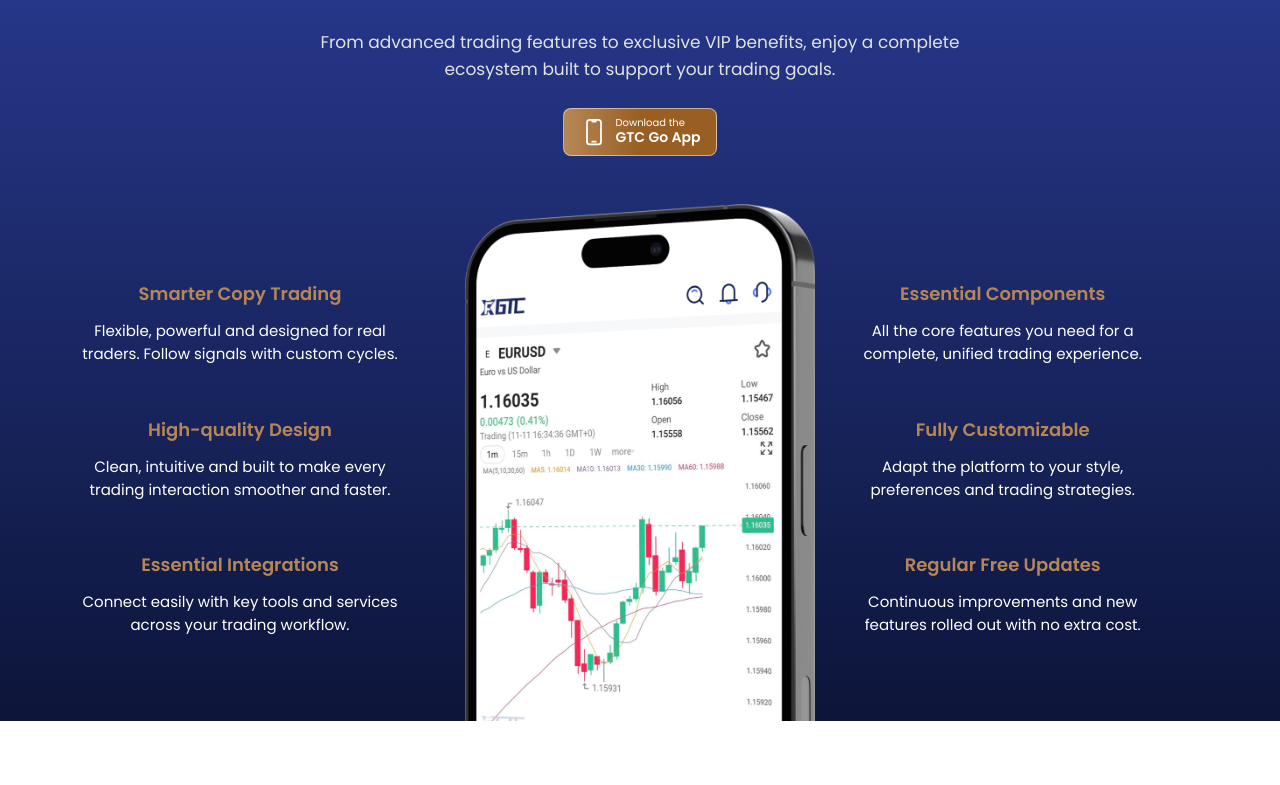
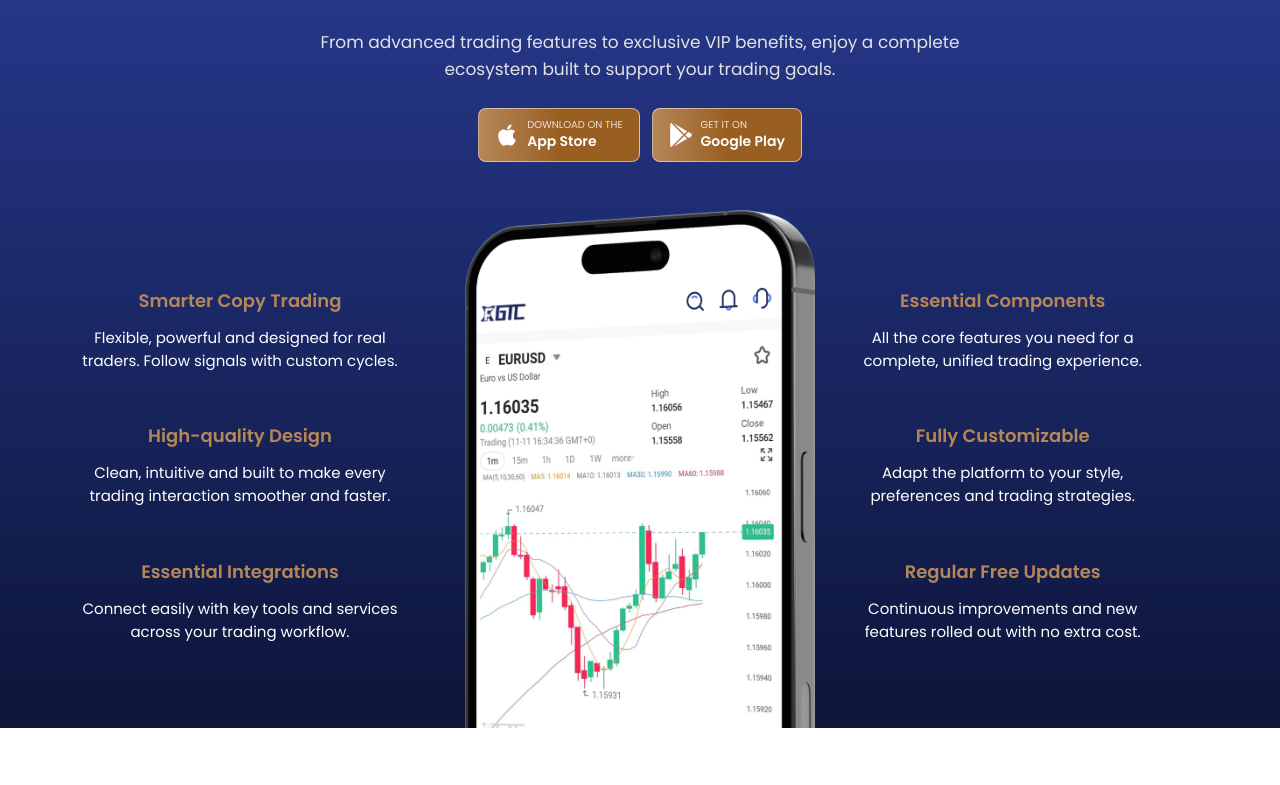
Before and after one commit to webteamgtc/landing, a Next.js app: page /one-powerful-app in a window 1280 px wide. Shown: the part 1595-2380 px from the top of the page. Built offline with nearby package versions, Linux system fonts and the light colour scheme.

Commit message:
linked button

```diff
--- a/src/app/components/Footer.jsx
+++ b/src/app/components/Footer.jsx
@@ -1,7 +1,7 @@
 import Image from "next/image";
 import Link from "next/link";
 import CopyRight from "./CopyRight";
-import OneLinkButton from "./OneLinkButton";
+import { StoreBadge } from "./OneLinkButton";
 
 export default function Footer() {
   const socialLinks = [
@@ -59,7 +59,10 @@ export default function Footer() {
               </div>
             </div>
 
-          <OneLinkButton />
+          <div className="flex flex-wrap items-center gap-3">
+            <StoreBadge type="appstore" className="bg-[#111e62]" />
+            <StoreBadge type="googleplay" className="bg-[#111e62]" />
+          </div>
           </div>
 
           <div className="h-px w-full bg-white/20" />
--- a/src/app/components/OneLinkButton.jsx
+++ b/src/app/components/OneLinkButton.jsx
@@ -35,6 +35,78 @@ export function buildOneLinkUrl(searchParams) {
 
   const qs = params.toString();
   return qs ? `${ONE_LINK_BASE}?${qs}` : ONE_LINK_BASE;
+}
+
+/* ------------------------------------------------------------------ */
+/*  StoreBadge – individual App Store / Google Play badge (OneLink)    */
+/* ------------------------------------------------------------------ */
+
+const storeConfig = {
+  appstore: {
+    label: "App Store",
+    sublabel: "Download on the",
+    icon: (
+      <svg className="h-6 w-6 shrink-0" fill="currentColor" viewBox="0 0 384 512">
+        <path d="M318.7 268.7c-.2-36.7 16.4-64.4 50-84.8-18.8-26.9-47.2-41.7-84.7-44.6-35.5-2.8-74.3 20.7-88.5 20.7-15 0-49.4-19.7-76.4-19.7C63.3 141.2 4 184.8 4 273.5c0 26.2 4.8 53.3 14.4 81.2 12.8 36.7 59 126.7 107.2 125.2 25.2-.6 43-17.9 75.8-17.9 31.8 0 48.3 17.9 76.4 17.9 48.6-.7 90.4-82.5 102.6-119.3-65.2-30.7-61.7-90-61.7-91.9zm-56.6-164.2c27.3-32.4 24.8-61.9 24-72.5-24.1 1.4-52 16.4-67.9 34.9-17.5 19.8-27.8 44.3-25.6 71.9 26.1 2 49.9-11.4 69.5-34.3z" />
+      </svg>
+    ),
+  },
+  googleplay: {
+    label: "Google Play",
+    sublabel: "Get it on",
+    icon: (
+      <svg className="h-6 w-6 shrink-0" fill="currentColor" viewBox="0 0 512 512">
+        <path d="M325.3 234.3L104.6 13l280.8 161.2-60.1 60.1zM47 0C34 6.8 25.3 19.2 25.3 35.3v441.3c0 16.1 8.7 28.5 21.7 35.3l256.6-256L47 0zm425.2 225.6l-58.9-34.1-65.7 64.5 65.7 64.5 60.1-34.1c18-14.3 18-46.5-1.2-60.8zM104.6 499l280.8-161.2-60.1-60.1L104.6 499z" />
+      </svg>
+    ),
+  },
+};
+
+function StoreBadgeInner({ type = "appstore", className = "" }) {
+  const searchParams = useSearchParams();
+  const href = buildOneLinkUrl(searchParams);
+  const config = storeConfig[type];
+
+  return (
+    <a
+      href={href}
+      target="_blank"
+      rel="noopener noreferrer"
+      className={`inline-flex items-center gap-2 rounded-lg px-4 py-2.5 text-white transition hover:opacity-90 ${className}`}
+    >
+      {config.icon}
+      <div className="text-left leading-tight">
+        <div className="text-[10px] uppercase opacity-80">{config.sublabel}</div>
+        <div className="text-sm font-semibold">{config.label}</div>
+      </div>
+    </a>
+  );
+}
+
+function StoreBadgeFallback({ type = "appstore", className = "" }) {
+  const config = storeConfig[type];
+  return (
+    <a
+      href={ONE_LINK_BASE}
+      target="_blank"
+      rel="noopener noreferrer"
+      className={`inline-flex items-center gap-2 rounded-lg px-4 py-2.5 text-white transition hover:opacity-90 ${className}`}
+    >
+      {config.icon}
+      <div className="text-left leading-tight">
+        <div className="text-[10px] uppercase opacity-80">{config.sublabel}</div>
+        <div className="text-sm font-semibold">{config.label}</div>
+      </div>
+    </a>
+  );
+}
+
+export function StoreBadge({ type = "appstore", className = "" }) {
+  return (
+    <Suspense fallback={<StoreBadgeFallback type={type} className={className} />}>
+      <StoreBadgeInner type={type} className={className} />
+    </Suspense>
+  );
 }
 
 /* ------------------------------------------------------------------ */
--- a/src/app/profilt-on-every-trade/components/Landing2WhyWins.jsx
+++ b/src/app/profilt-on-every-trade/components/Landing2WhyWins.jsx
@@ -2,7 +2,7 @@
 
 import React from "react";
 import Heading from "./Heading";
-import OneLinkButton from "../../components/OneLinkButton";
+import { StoreBadge } from "../../components/OneLinkButton";
 
 export default function CopyTradingFlexibleSection({ data }) {
     return (
@@ -19,8 +19,9 @@ export default function CopyTradingFlexibleSection({ data }) {
                 </Heading>
 
                  <p className="text-[16px] font-normal md:text-[17px] leading-[1.6] text-[#E2E2E2]">From advanced trading features to exclusive VIP benefits, enjoy a complete ecosystem built to support your trading goals.</p>
-   <div className=" flex flex-wrap items-center justify-center gap-2 sm:gap-[14px]">
-                    <OneLinkButton className="bg-gradient-to-r from-[#B68756] via-[#995F22] to-[#995F22] hover:from-[#263788] hover:via-[#101638] hover:to-[#263788] border border-white/50" />
+   <div className="flex flex-wrap items-center justify-center gap-3">
+                    <StoreBadge type="appstore" className="bg-gradient-to-r from-[#B68756] via-[#995F22] to-[#995F22] hover:from-[#263788] hover:via-[#101638] hover:to-[#263788] border border-white/50" />
+                    <StoreBadge type="googleplay" className="bg-gradient-to-r from-[#B68756] via-[#995F22] to-[#995F22] hover:from-[#263788] hover:via-[#101638] hover:to-[#263788] border border-white/50" />
                 </div>
                 </div>
 
```
